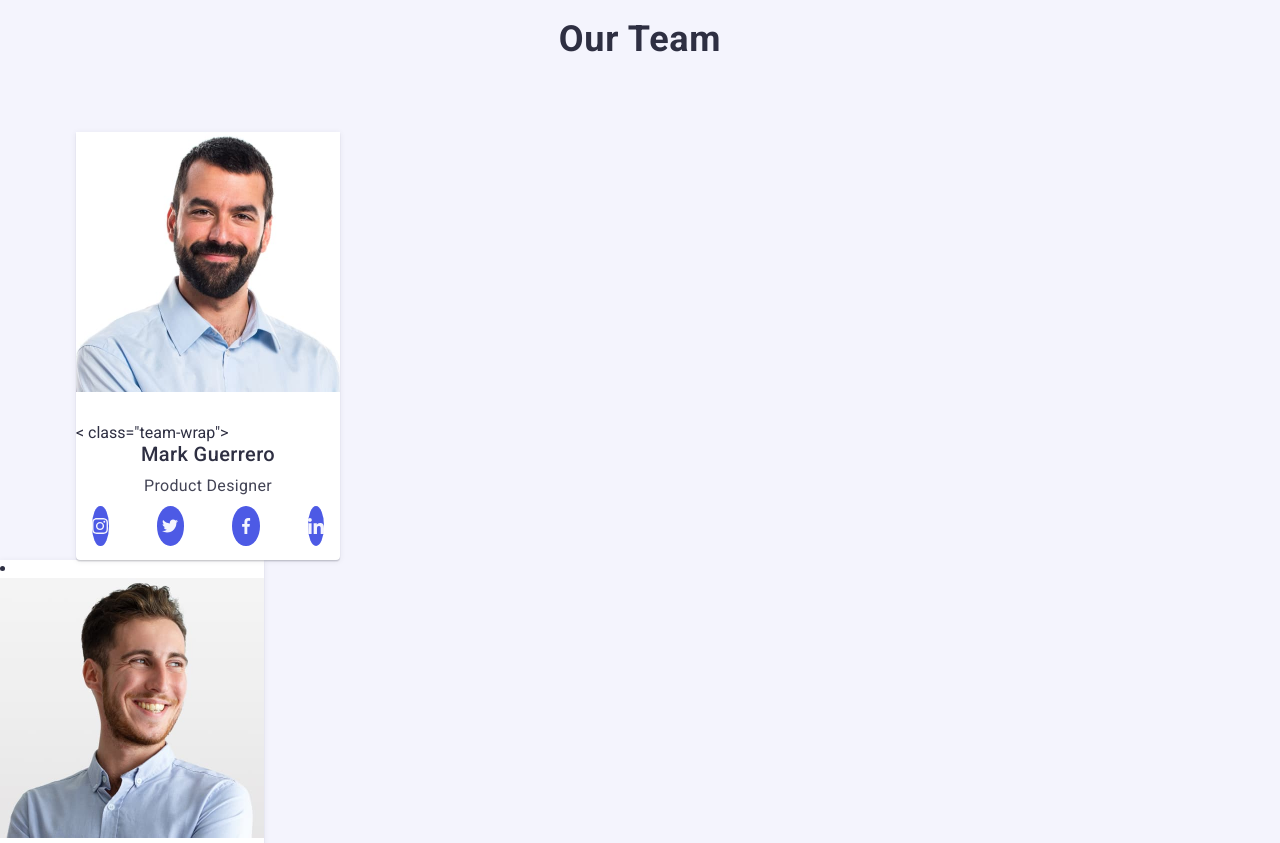
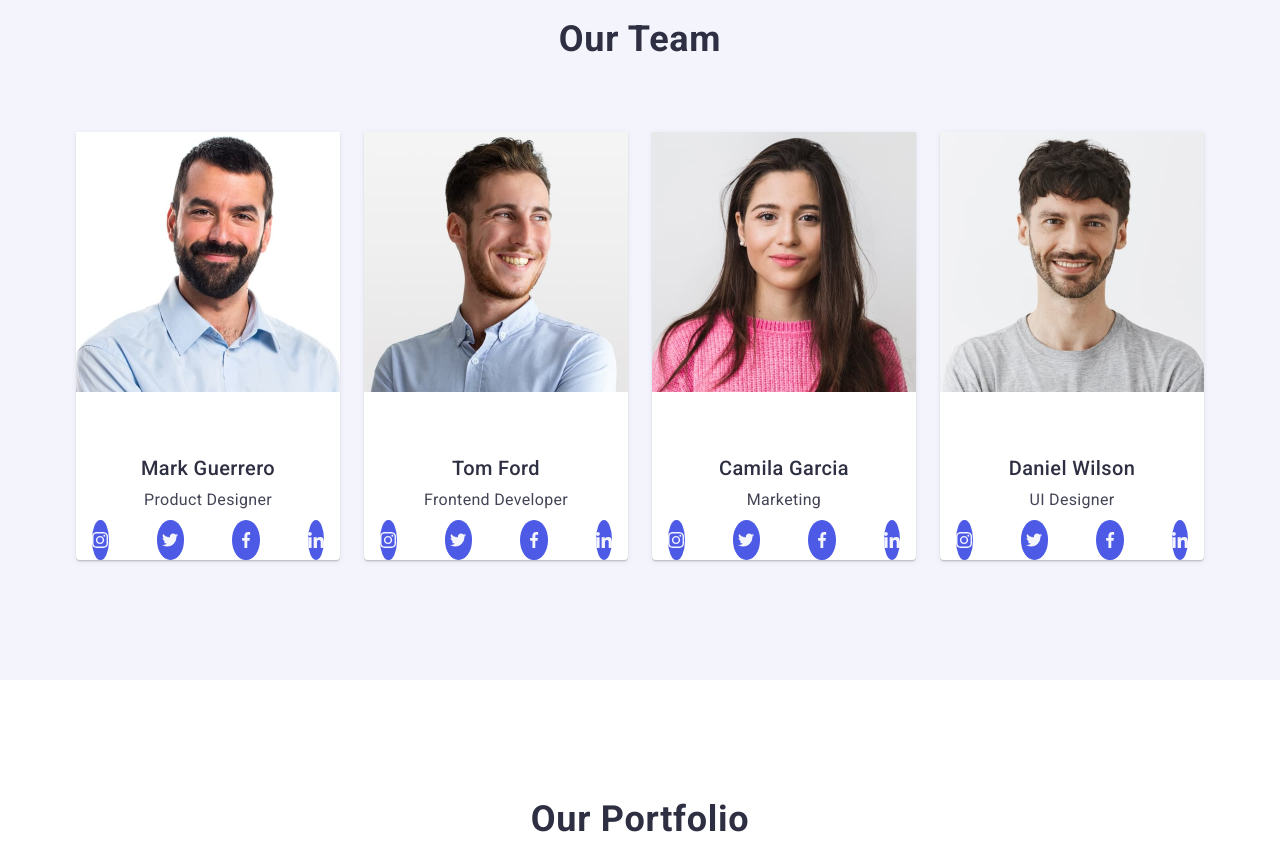
Before and after one commit to olena-lykavska/goit-markup-hw-04, a plain HTML site: page index.html in a window 1280 px wide. Shown: the part 1280-2123 px from the top of the page. Drawn offline with nearby package versions, Linux system fonts and the light colour scheme.

Commit message:
update-two

```diff
--- a/index.html
+++ b/index.html
@@ -213,7 +213,7 @@
                 height="260"
                 alt="Photo of Mark Guerrero"
               />
-              < class="team-wrap">
+              <div class="team-wrap">
                 <h3 class="team-subtitle">
                   Mark Guerrero
                 </h3>
```
Lines whose indentation alone changed are shown as unchanged.
